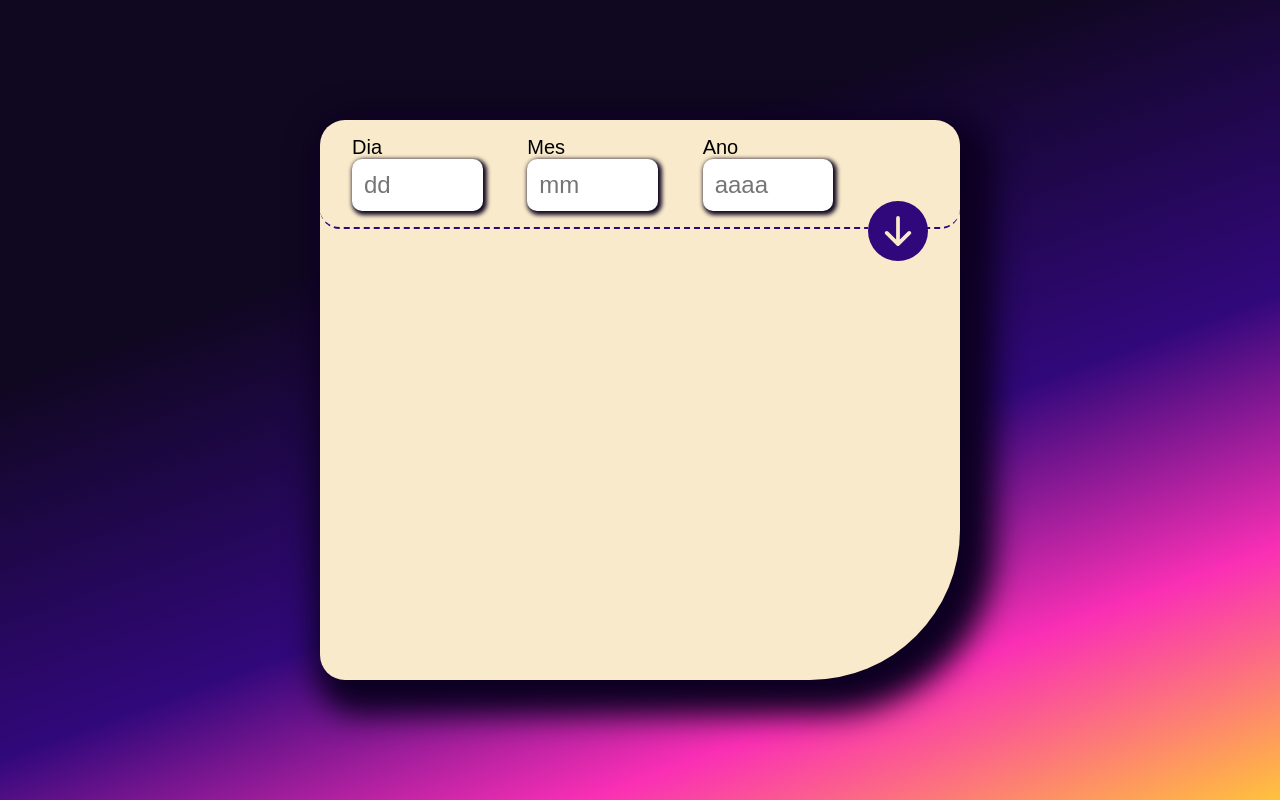
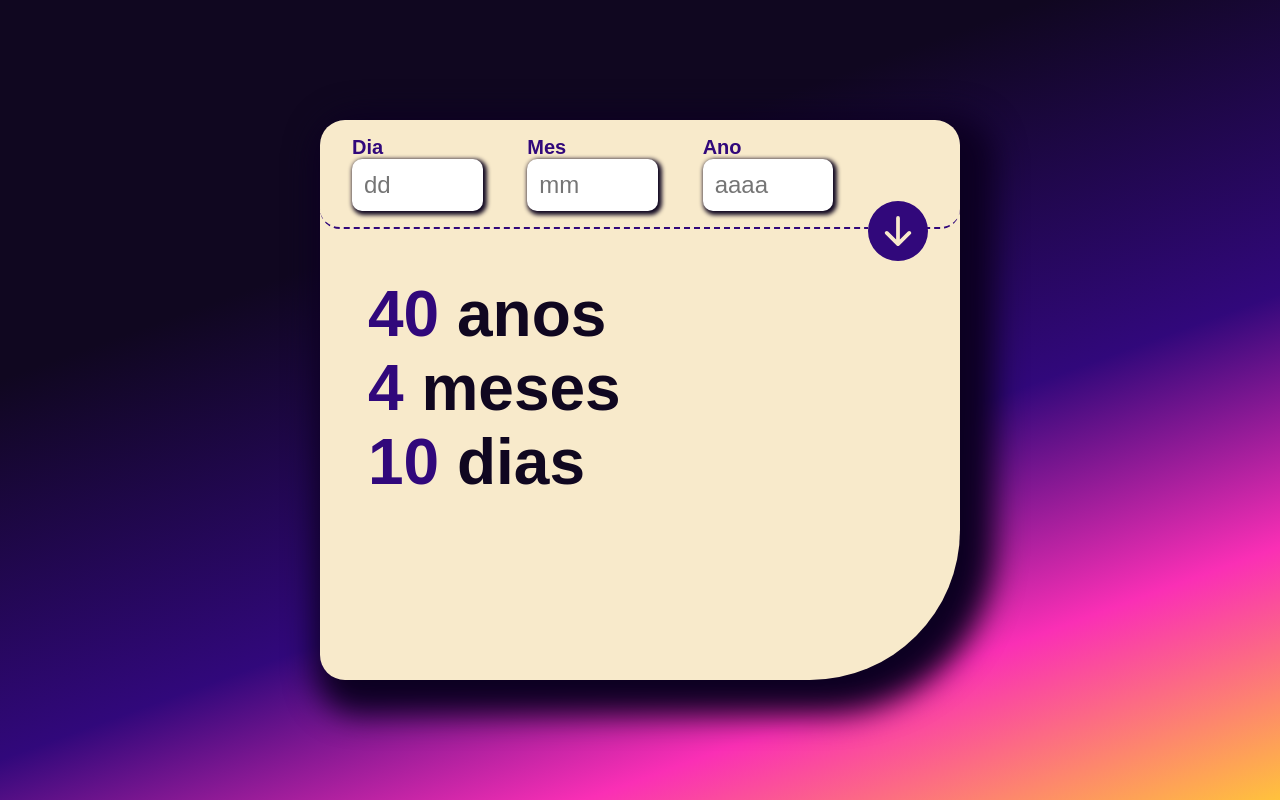
Before and after one commit to TurinoS/Age-calculator, a Next.js app: page / in a window 1280 px wide. Built offline with nearby package versions, Linux system fonts and the light colour scheme.

Commit message:
feat: implementando seção da resposta

```diff
--- a/src/app/page.tsx
+++ b/src/app/page.tsx
@@ -1,6 +1,7 @@
 'use client'
 
 import Form from "@/components/Form"
+import ResponseSection from "@/components/ResponseSection"
 import Container from "@/styles/Container.style"
 
 export default function Home() {
@@ -8,6 +9,7 @@ export default function Home() {
     <main>
       <Container>
         <Form />
+        <ResponseSection />
       </Container>
     </main>
   )
--- /dev/null
+++ b/src/components/ResponseSection.tsx
@@ -0,0 +1,11 @@
+import StyledSection from "@/styles/Response.style";
+
+export default function ResponseSection() {
+    return(
+        <StyledSection>
+            <h2>40 <span>anos</span></h2>
+            <h2>4 <span>meses</span></h2>
+            <h2>10 <span>dias</span></h2>
+        </StyledSection>
+    )
+}
--- a/src/styles/GlobalStyles.tsx
+++ b/src/styles/GlobalStyles.tsx
@@ -19,6 +19,7 @@ export const GlobalStyle = createGlobalStyle`
         padding: 0;
         box-sizing: border-box;
         font-family: 'Roboto_Flex', sans-serif;
+        color: var(--bg-dark)
     }
 
     body {
--- a/src/styles/Input.style.tsx
+++ b/src/styles/Input.style.tsx
@@ -7,6 +7,7 @@ const StyledInput = styled.div`
     & label {
         text-transform: capitalize;
         font-size: 20px;
+        font-weight: 600;
     }
 
     & input {
--- /dev/null
+++ b/src/styles/Response.style.tsx
@@ -0,0 +1,15 @@
+import styled from "styled-components";
+
+const StyledSection = styled.section`
+    padding: 3em;
+
+    & h2 {
+        font-size: 64px;
+    }
+
+    & span {
+        color: var(--bg-darker);
+    }
+`
+
+export default StyledSection;
```
